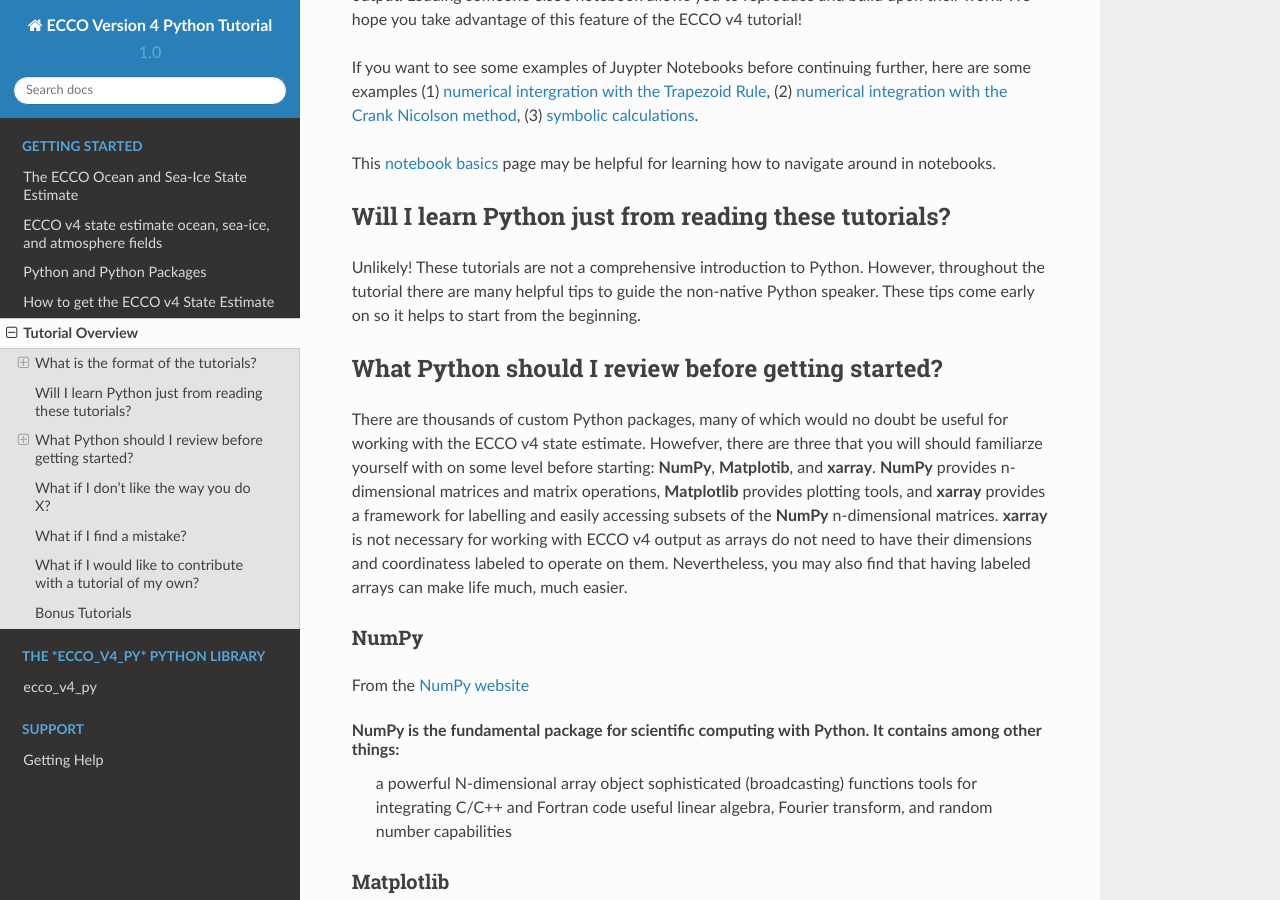
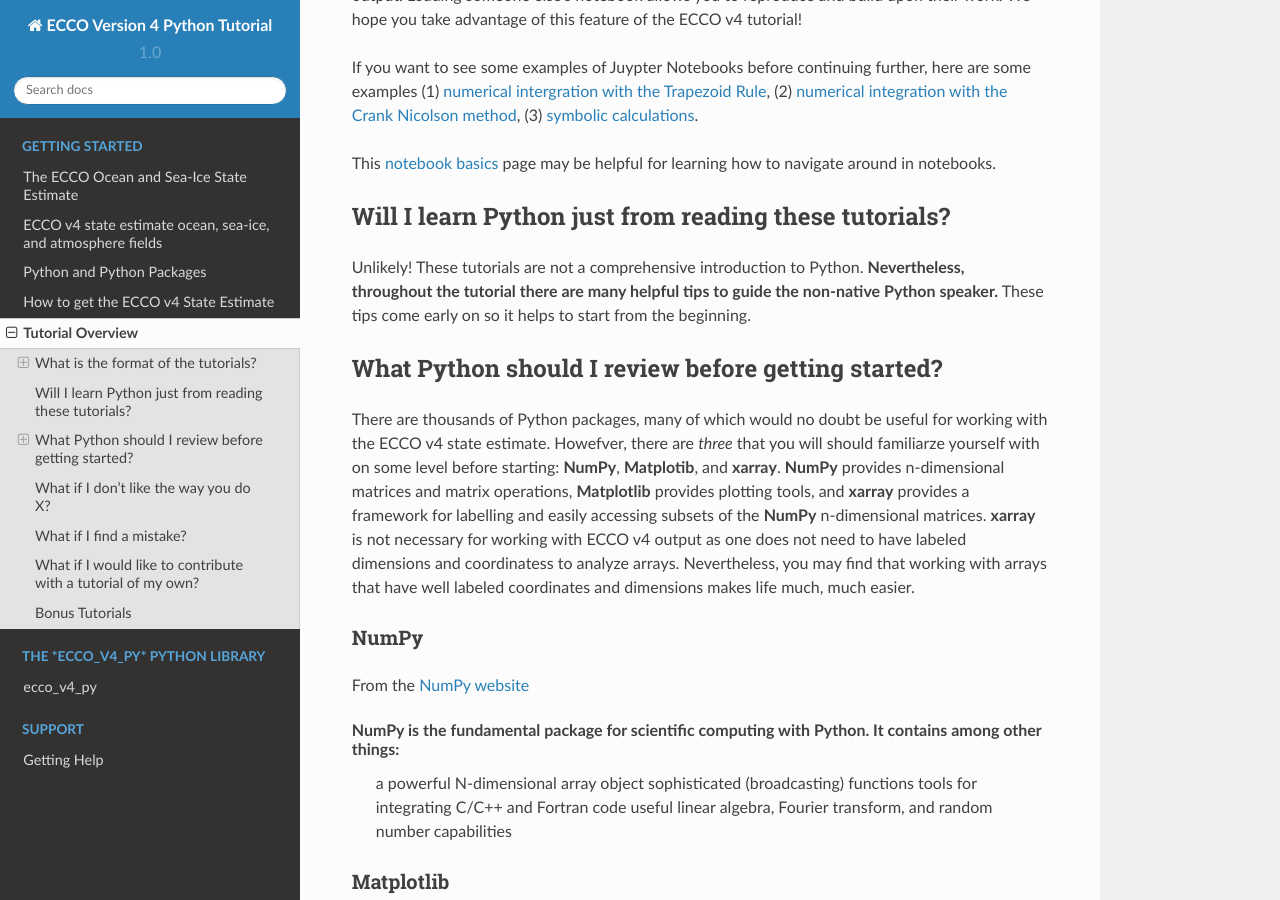
Before and after one commit to ECCO-GROUP/ECCO-v4-Python-Tutorial, a Sphinx documentation site: the page built from doc/Tutorial_Introduction.rst, in a window 1280 px wide and 900 px high, scrolled down 906 px. Built offline with Sphinx 7.4.7 and the Read the Docs theme 2.0.0, drawn with Linux system fonts in a browser that asks for light colours; formulas are drawn with MathJax 3; pages that are not in the unit, such as notebooks, are missing from menus; some of the changed text lies outside the part shown.

Commit message:
tutorial

```diff
--- a/doc/Tutorial_Introduction.rst
+++ b/doc/Tutorial_Introduction.rst
@@ -40,13 +40,13 @@ This `notebook basics`_ page may be helpful for learning how to navigate around
 Will I learn Python just from reading these tutorials?
 ------------------------------------------------------
 
-Unlikely!  These tutorials are not a comprehensive introduction to Python.  However, throughout the tutorial there are many helpful tips to guide the non-native Python speaker. These tips come early on so it helps to start from the beginning.
+Unlikely!  These tutorials are not a comprehensive introduction to Python.  **Nevertheless, throughout the tutorial there are many helpful tips to guide the non-native Python speaker.** These tips come early on so it helps to start from the beginning.
 
 
 What Python should I review before getting started?
 ---------------------------------------------------
 
-There are thousands of custom Python packages, many of which would no doubt be useful for working with the ECCO v4 state estimate.  Howefver, there are three that you will should familiarze yourself with on some level before starting: **NumPy**, **Matplotib**, and **xarray**.  **NumPy** provides n-dimensional matrices and matrix operations, **Matplotlib** provides plotting tools, and **xarray** provides a framework for labelling and easily accessing subsets of the **NumPy** n-dimensional matrices.  **xarray** is not necessary for working with ECCO v4 output as arrays do not need to have their dimensions and coordinatess labeled to operate on them.  Nevertheless, you may also find that having labeled arrays can make life much, much easier.
+There are thousands of Python packages, many of which would no doubt be useful for working with the ECCO v4 state estimate.  Howefver, there are *three* that you will should familiarze yourself with on some level before starting: **NumPy**, **Matplotib**, and **xarray**.  **NumPy** provides n-dimensional matrices and matrix operations, **Matplotlib** provides plotting tools, and **xarray** provides a framework for labelling and easily accessing subsets of the **NumPy** n-dimensional matrices.  **xarray** is not necessary for working with ECCO v4 output as one does not need to have labeled dimensions and coordinatess to analyze arrays.  Nevertheless, you may find that working with arrays that have well  labeled coordinates and dimensions makes life much, much easier.
 
 NumPy
 ^^^^^
--- a/doc/index.rst
+++ b/doc/index.rst
@@ -9,10 +9,10 @@ Welcome to the ECCO Version 4 Tutorial
 This website contains a set of tutorials about how to use the ECCO Central Production Version 4 (ECCO v4) global ocean and sea-ice state estimate.  The tutorials were written in Python and make use of the `ecco_v4_py`_ Python library, a library written specifically for loading, plotting, and analyzing ECCO v4 state estimate fields.
 
 
-Alternative Resources
----------------------
+Additional Resources
+--------------------
 
-The ECCO v4 state estimate is the output of a free-running simulation of a global ca. 1-degree configuration of the MITgcm.  Prior to public release, the model output files model are assembled into NetCDF files.  If you would like to work directly with the flat binary "MDS" files provided by the model then take a look at the `xmitgcm`_ Python package.  The `xgcm`_ Python package provides tools for operating on model output field loaded with `xmitgcm`_.   If you wish to analyze the MITgcm model output using Matlab then we strongly recommend the extensive set of tools provided by the `gcmfaces`_ toolbox.
+The ECCO v4 state estimate is the output of a free-running simulation of a global ca. 1-degree configuration of the MITgcm.  Prior to public release, the model output files model are assembled into NetCDF files.  If you would like to work directly with the flat binary "MDS" files provided by the model then take a look at the `xmitgcm`_ Python package.  The `xgcm`_ Python package provides tools for operating on model output fields loaded with `xmitgcm`_.   If you wish to analyze the MITgcm model output using Matlab then we strongly recommend the extensive set of tools provided by the `gcmfaces`_ toolbox.
 
 The `ecco_v4_py`_ package used in this tutorial was inspired by both the `xmitgcm`_ package and `gcmfaces`_ toolbox.
 
```
Also changed, not shown: other parts of doc/Tutorial_Introduction.rst (+1 -1 lines), README.md (+13 -2 lines).
